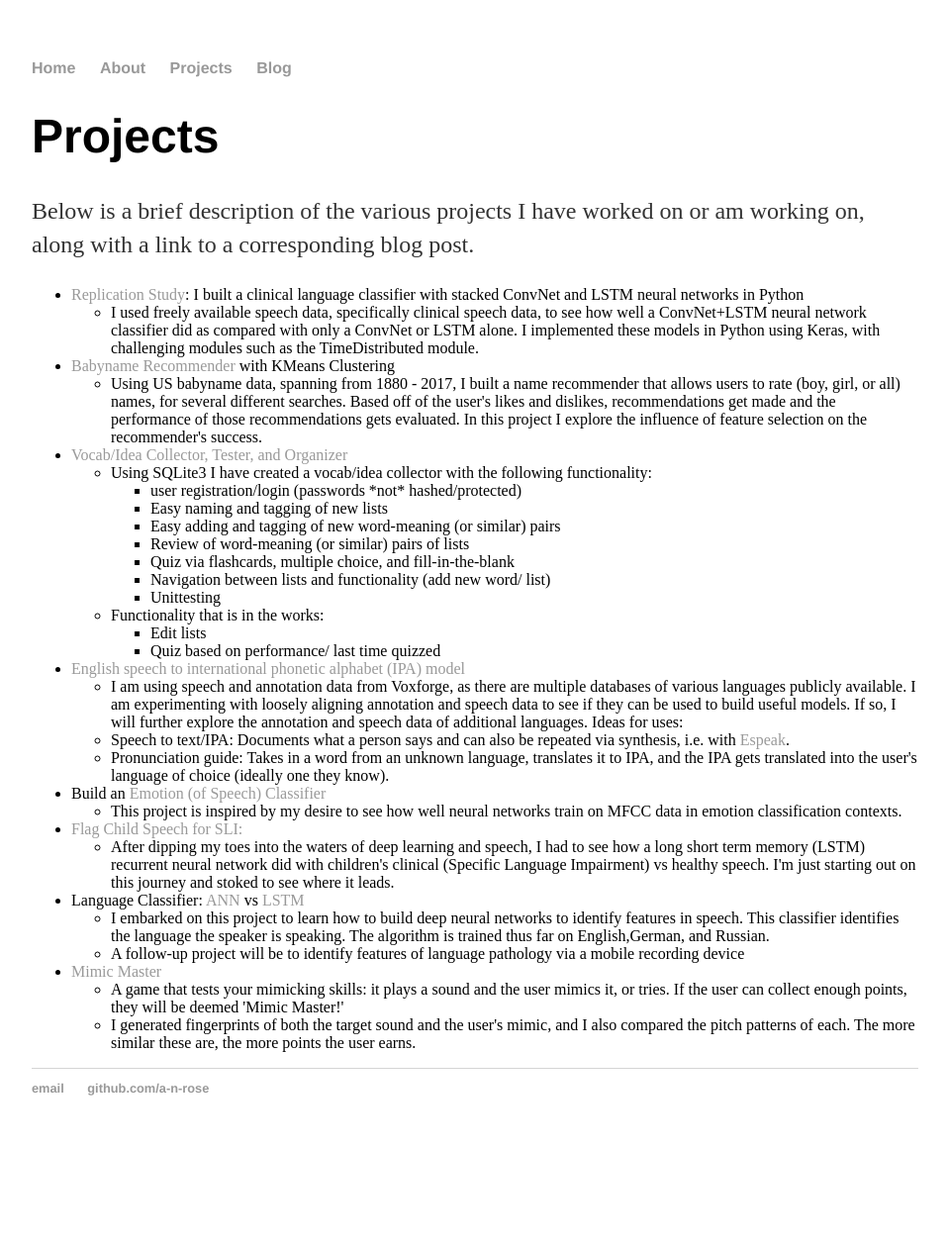
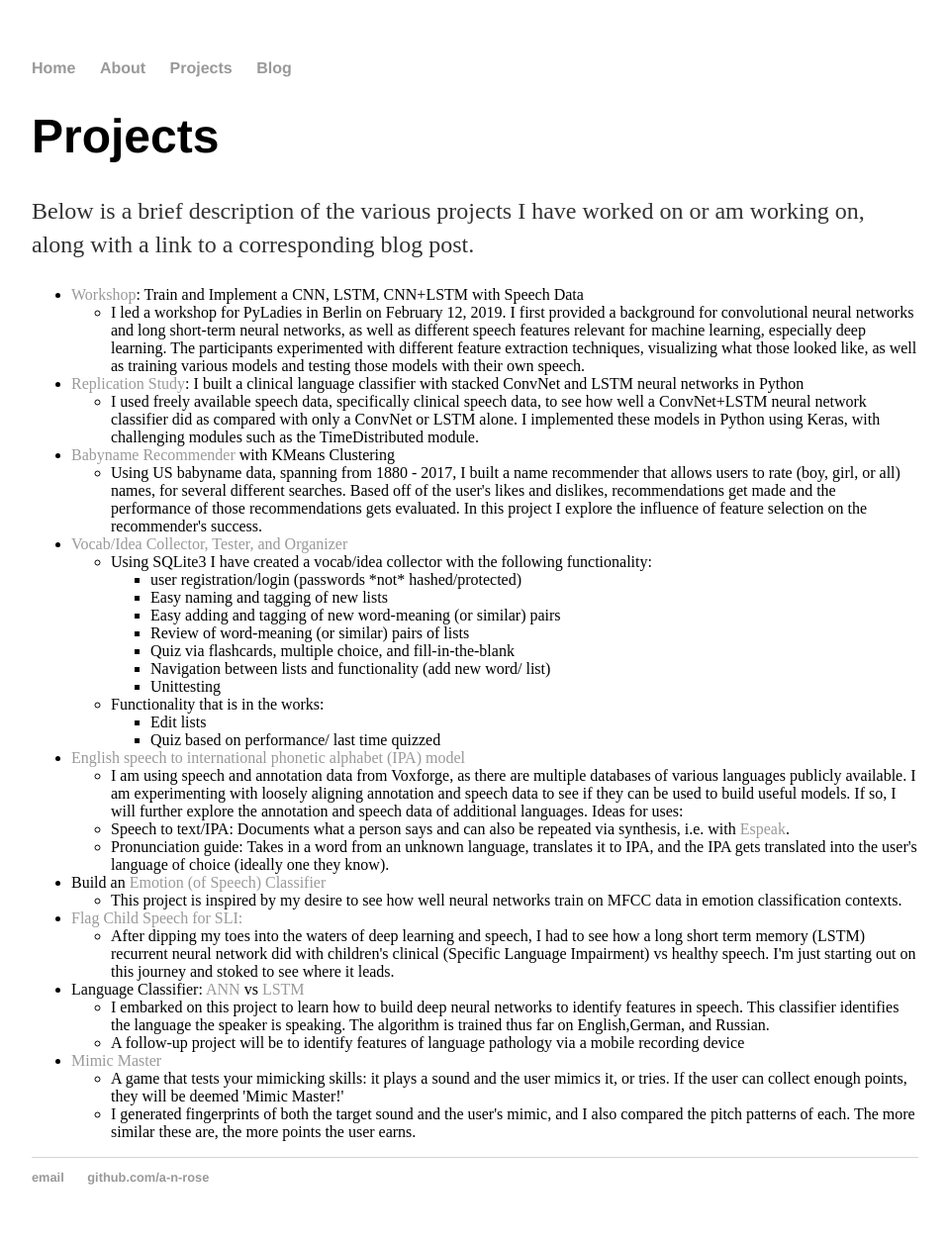
Before and after one commit to a-n-rose/a-n-rose.github.io, a Jekyll site: the page built from projects/index.html, in a window 1280 px wide. Shown: the whole page at 99% size, without its empty margins (160-1118 px from the left). Built offline with Jekyll 4.4.1, drawn with Linux system fonts in a browser that asks for light colours; before the commit the page ends 1167 px from its top, so only the background shows below that.

Commit message:
updated projects page to include workshop

```diff
--- a/projects/index.html
+++ b/projects/index.html
@@ -8,6 +8,15 @@ title: Aislyn's Projects
 			<p>Below is a brief description of the various projects I have worked on or am working on, along with a link to a corresponding blog post.</p>
 
 			<ul class="projects_list">
+
+
+
+
+				<li> <a href="/2019/01/13/workshop-pyladies-deeplearning-speech.html">Workshop</a>: Train and Implement a CNN, LSTM, CNN+LSTM with Speech Data </li>
+				<ul class="project_description">
+					<li>I led a workshop for PyLadies in Berlin on February 12, 2019. I first provided a background for convolutional neural networks and long short-term neural networks, as well as different speech features relevant for machine learning, especially deep learning. The participants experimented with different feature extraction techniques, visualizing what those looked like, as well as training various models and testing those models with their own speech.
+                                        </li>
+					</ul>
 
 
 
```
